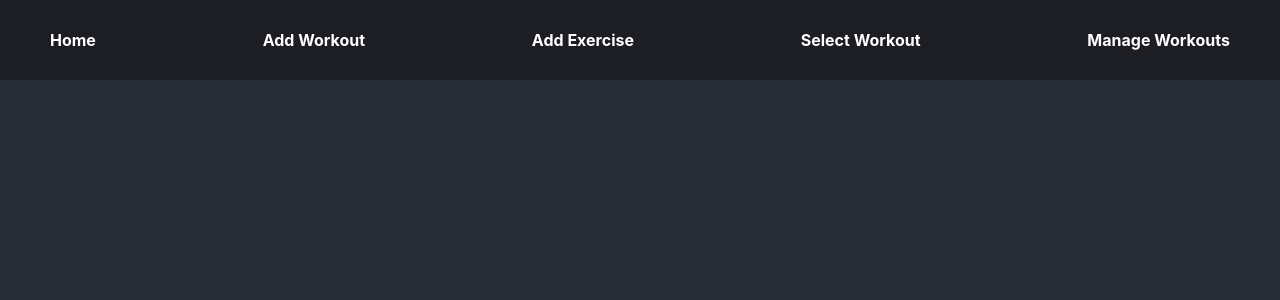
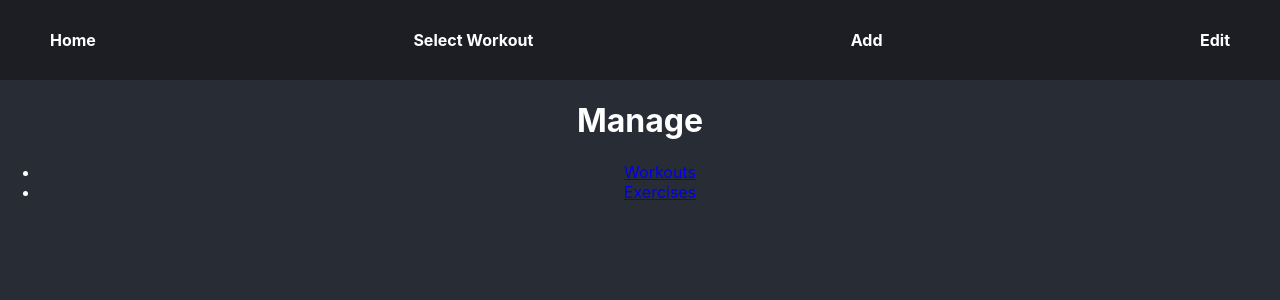
Before and after one commit to RoosterDesign/workout-app-react, a React (Create React App) app: page /edit in a window 1280 px wide. Shown: the top 300 px of the page. Built offline with nearby package versions, Linux system fonts and the light colour scheme; the HTML template or start-up script is replaced by a standard one.

Commit message:
add pages and 404 page

```diff
--- a/package.json
+++ b/package.json
@@ -6,6 +6,7 @@
     "@testing-library/jest-dom": "^4.2.4",
     "@testing-library/react": "^9.5.0",
     "@testing-library/user-event": "^7.2.1",
+    "@types/react-router": "^5.1.5",
     "firebase": "^7.14.0",
     "object-to-array-convert": "^1.1.0",
     "prop-types": "^15.7.2",
@@ -34,5 +35,8 @@
       "last 1 firefox version",
       "last 1 safari version"
     ]
+  },
+  "devDependencies": {
+    "@types/react-router-dom": "^5.1.4"
   }
 }
--- a/src/App.js
+++ b/src/App.js
@@ -1,21 +1,21 @@
-// TODO
-// Add workout page
-// Edit workout page
-// Edit exercise page
-// Do workout page (allow edit on the fly)
-// Authentication (firebase and user accounts)
-
 import React from 'react';
 import {BrowserRouter as Router, Switch, Route} from 'react-router-dom'
 import './App.css';
 import Nav from './Components/Nav'
 import Home from './Components/Home'
-import AddWorkout from './Components/AddWorkout';
-import AddExercise from './Components/AddExercise';
 import WorkoutList from './Components/WorkoutList'
 import WorkoutDetail from './Components/WorkoutDetail'
-import ManageWorkouts from './Components/ManageWorkouts'
 
+import Add from './Components/Add/index';
+import AddWorkout from './Components/Add/AddWorkout';
+import AddExercise from './Components/Add/AddExercise';
+
+import Edit from './Components/Edit/index'
+import EditWorkoutsList from './Components/Edit/EditWorkoutsList'
+// import EditWorkout from './Components/EditWorkout'
+import EditExercisesList from './Components/Edit/EditExercisesList'
+
+import NotFoundPage from './Components/NotFoundPage'
 
 function App() {
   return (
@@ -24,11 +24,20 @@ function App() {
         <Nav />
         <Switch>
           <Route path ="/" exact component={Home} />
+          <Route path ="/workouts" exact component={WorkoutList} />
+          <Route path="/workouts/:id" component={WorkoutDetail} />
+
+          <Route path ="/add" exact component={Add} />
           <Route path ="/add/workout" exact component={AddWorkout} />
           <Route path ="/add/exercise" exact component={AddExercise} />
-          <Route path ="/workouts" exact component={WorkoutList} />
-          <Route path="/workouts/:id" component={WorkoutDetail} />
-          <Route path ="/manage" component={ManageWorkouts} />
+
+          <Route path ="/edit" component={Edit} />
+          <Route path ="/edit/workouts" component={EditWorkoutsList} />
+          {/* <Route path="/edit/workouts/:id" component={EditWorkout} /> */}
+          <Route path ="/edit/exercises" component={EditExercisesList} />
+          {/* <Route path="/edit/exercises/:id" component={EditExercise} /> */}
+          <Route path="*" component={NotFoundPage} />
+
         </Switch>
       </div>
     </Router>
--- a/src/Components/AddExercise.js
+++ b/src/Components/Add/AddExercise.js
@@ -1,5 +1,5 @@
 import React, { useEffect, useState } from 'react'
-import firebase from '../firebase'
+import firebase from 'firebase'
 
 function AddExercise() {
 
--- a/src/Components/AddWorkout.js
+++ b/src/Components/Add/AddWorkout.js
@@ -1,5 +1,5 @@
 import React, { useState } from 'react'
-import firebase from '../firebase'
+import firebase from 'firebase'
 
 function AddWorkout() {
 
--- /dev/null
+++ b/src/Components/Add/index.js
@@ -0,0 +1,24 @@
+import React from 'react'
+import { Link } from 'react-router-dom'
+
+function Add() {
+    return (
+        <div>
+            <h1>Add</h1>
+            <ul>
+                <li>
+                    <Link to="/add/workout">
+                        Workouts
+                    </Link>
+                </li>
+                <li>
+                <Link to="/add/exercise">
+                        Exercises
+                    </Link>
+                </li>
+            </ul>
+        </div>
+    )
+}
+
+export default Add
--- /dev/null
+++ b/src/Components/Edit/EditExercisesList.js
@@ -0,0 +1,12 @@
+import React from 'react'
+
+function EditExercisesList() {
+	return (
+		<div>
+			<h1>Manage Exercises</h1>
+			...
+		</div>
+	)
+}
+
+export default EditExercisesList
--- /dev/null
+++ b/src/Components/Edit/EditWorkoutsList.js
@@ -0,0 +1,12 @@
+import React from 'react';
+
+function EditWorkoutList() {
+  return (
+    <div>
+      <h1>Edit Workouts</h1>
+      ...
+    </div>
+  );
+}
+
+export default EditWorkoutList;
--- /dev/null
+++ b/src/Components/Edit/index.js
@@ -0,0 +1,24 @@
+import React from 'react'
+import { Link } from 'react-router-dom'
+
+function Manage() {
+    return (
+        <div>
+            <h1>Manage</h1>
+            <ul>
+                <li>
+                    <Link to="/edit/workouts">
+                        Workouts
+                    </Link>
+                </li>
+                <li>
+                    <Link to="/edit/exercises">
+                        Exercises
+                    </Link>
+                </li>
+            </ul>
+        </div>
+    )
+}
+
+export default Manage
--- a/src/Components/ManageWorkouts.js
+++ /dev/null
@@ -1,11 +0,0 @@
-import React from 'react';
-
-function Nav() {
-  return (
-    <div>
-      <h1>Manage Workouts...</h1>
-    </div>
-  );
-}
-
-export default Nav;
--- a/src/Components/Nav.js
+++ b/src/Components/Nav.js
@@ -13,16 +13,13 @@ function Nav() {
                     <Link style={navStyle} to="/">Home</Link>
                 </li>
                 <li>
-                    <Link style={navStyle} to="/add/workout">Add Workout</Link>
-                </li>
-                <li>
-                    <Link style={navStyle} to="/add/exercise">Add Exercise</Link>
-                </li>
-                <li>
                     <Link style={navStyle} to="/workouts">Select Workout</Link>
                 </li>
                 <li>
-                    <Link style={navStyle} to="/manage">Manage Workouts</Link>
+                    <Link style={navStyle} to="/add">Add</Link>
+                </li>
+                <li>
+                    <Link style={navStyle} to="/edit">Edit</Link>
                 </li>
             </ul>
         </nav>
--- /dev/null
+++ b/src/Components/NotFoundPage.js
@@ -0,0 +1,14 @@
+import React from 'react'
+import { Link } from 'react-router-dom'
+
+function NotFoundPage() {
+    return (
+        <div>
+            <h1>Error 404</h1>
+            <p>Page not found</p>
+            <Link to="/">Return to homepage</Link>
+        </div>
+    )
+}
+
+export default NotFoundPage
```
Also changed, not shown: 1 other file (tests, documents, lock files or other folders).
